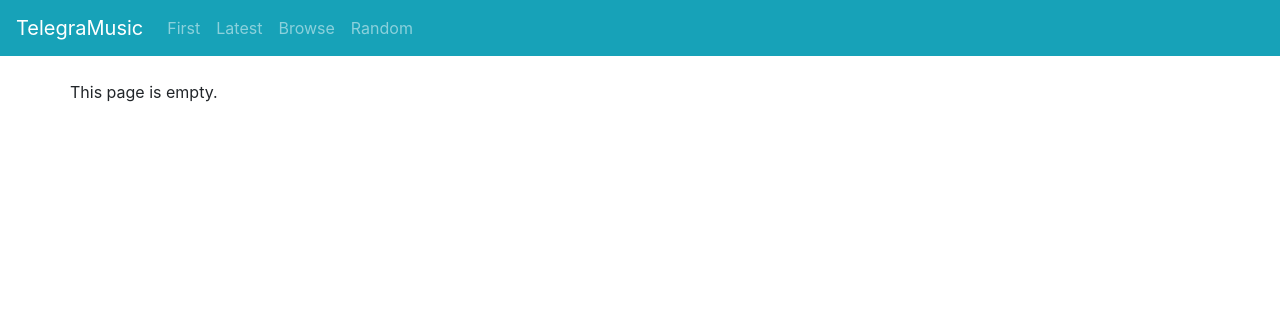
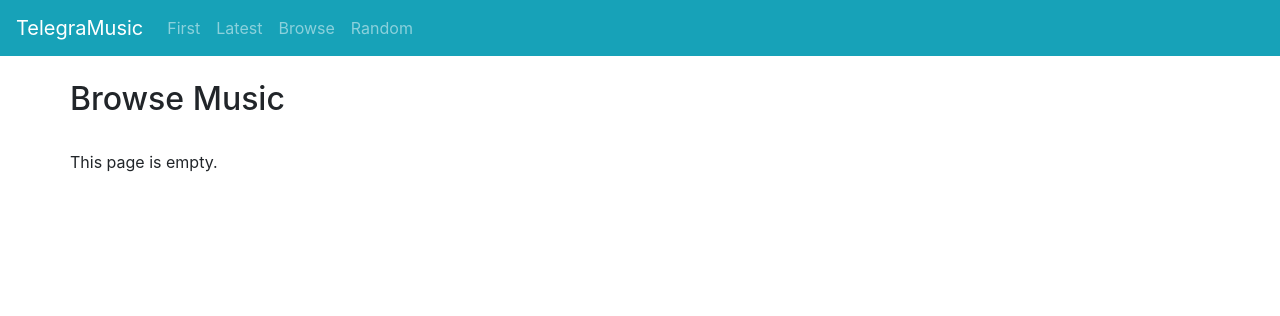
Before and after one commit to frankdai320/music, a Django app: page /browse in a window 1280 px wide. Shown: the top 316 px of the page. Run offline with Django 3.2, Linux system fonts and the light colour scheme; data that the repository does not hold is empty; some libraries are stand-ins or nearby versions.

Commit message:
Add a lil' header

```diff
--- a/music_app/templates/music_app/browse.html
+++ b/music_app/templates/music_app/browse.html
@@ -10,6 +10,8 @@
 {% include "music_app/header.html" %}
 <br>
 <div class="container">
+    <div class="row"><h2>Browse Music</h2></div>
+    <br>
     {% for entry in entries %}
     <div class="row">
         <div class="col-xs-1">
```
